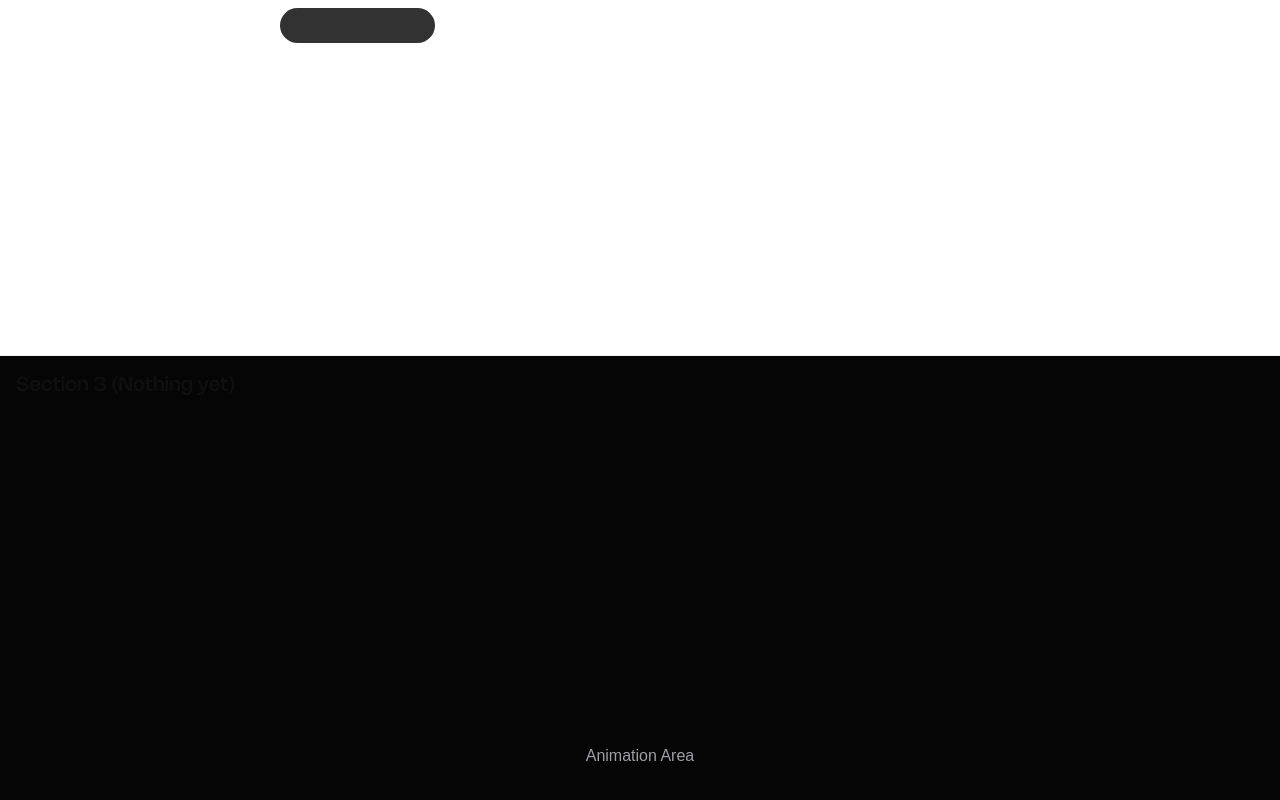
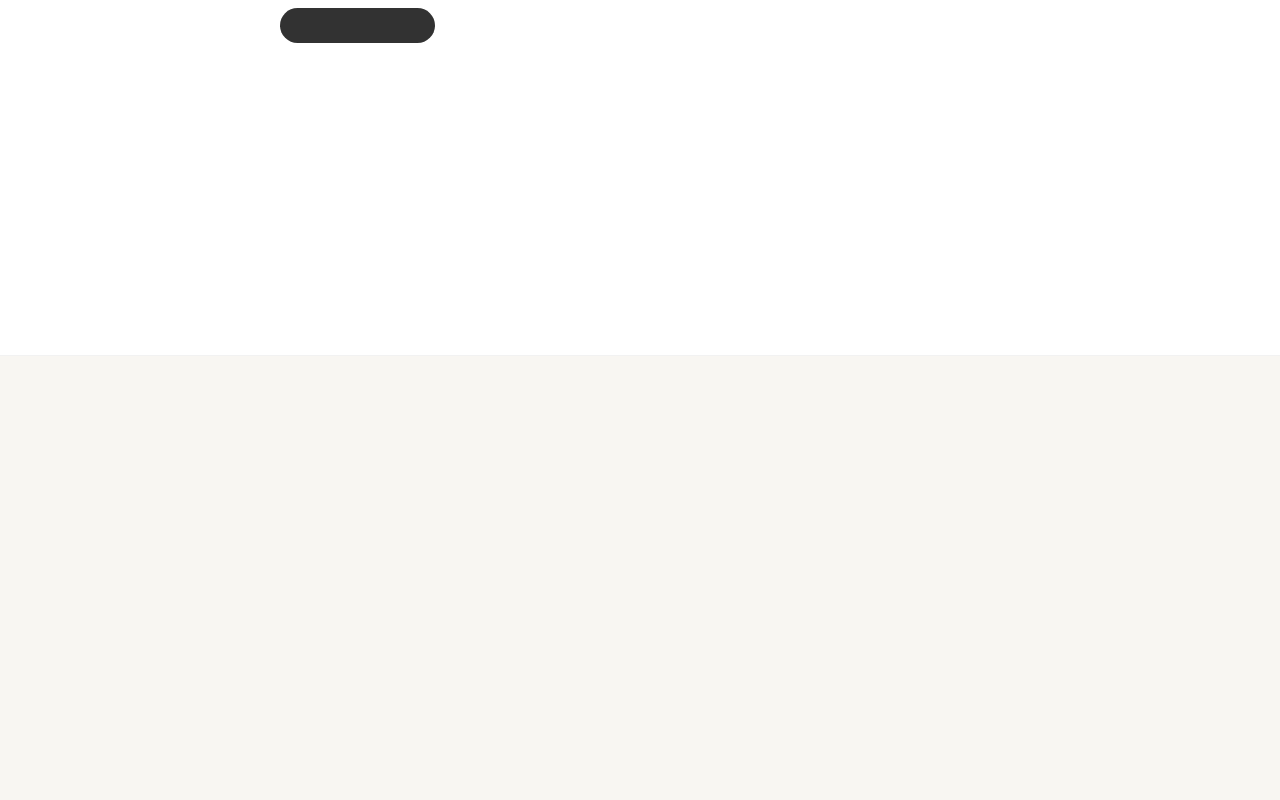
Before and after one commit to CODASx0/test-web, a Next.js app: page / in a window 1280 px wide. Shown: the part 1244-2044 px from the top of the page. After the commit the page ends 1600 px from the top, so only its background shows below. Built offline with nearby package versions, Linux system fonts and the light colour scheme.

Commit message:
细微修复

```diff
--- a/app/components/ui/hero-section.tsx
+++ b/app/components/ui/hero-section.tsx
@@ -19,7 +19,7 @@ export function HeroSection() {
   };
 
   return (
-    <section className="relative h-screen w-full bg-[#f4f5f5] border-b border-white/60">
+    <section className="relative h-screen w-full bg-[#f4f4f5] border-b border-white/60">
       <div className="flex flex-col h-full w-full items-center justify-center text-slate-700 gap-[64px] p-10">
         {animationMode === "A" ? (
           <HeroAnimationA
--- a/app/page.tsx
+++ b/app/page.tsx
@@ -9,14 +9,15 @@ export default function Home() {
       <HeroSection />
       <TitleAnimationSection />
 
-      <section className="relative h-screen w-full bg-[#050505]">
+      {/* <section className="relative h-screen w-full bg-[#050505]">
         <div className="flex h-full w-full items-center justify-center text-zinc-400">
           <span>Animation Area</span>
         </div>
         <div className="absolute top-0 left-0 z-10 p-4">
           <h2 className="text-xl font-[550] font-nohemi">Section 3 (Nothing yet)</h2>
         </div>
-      </section>
+      </section> */}
+
       </main>
   );
 }
```
